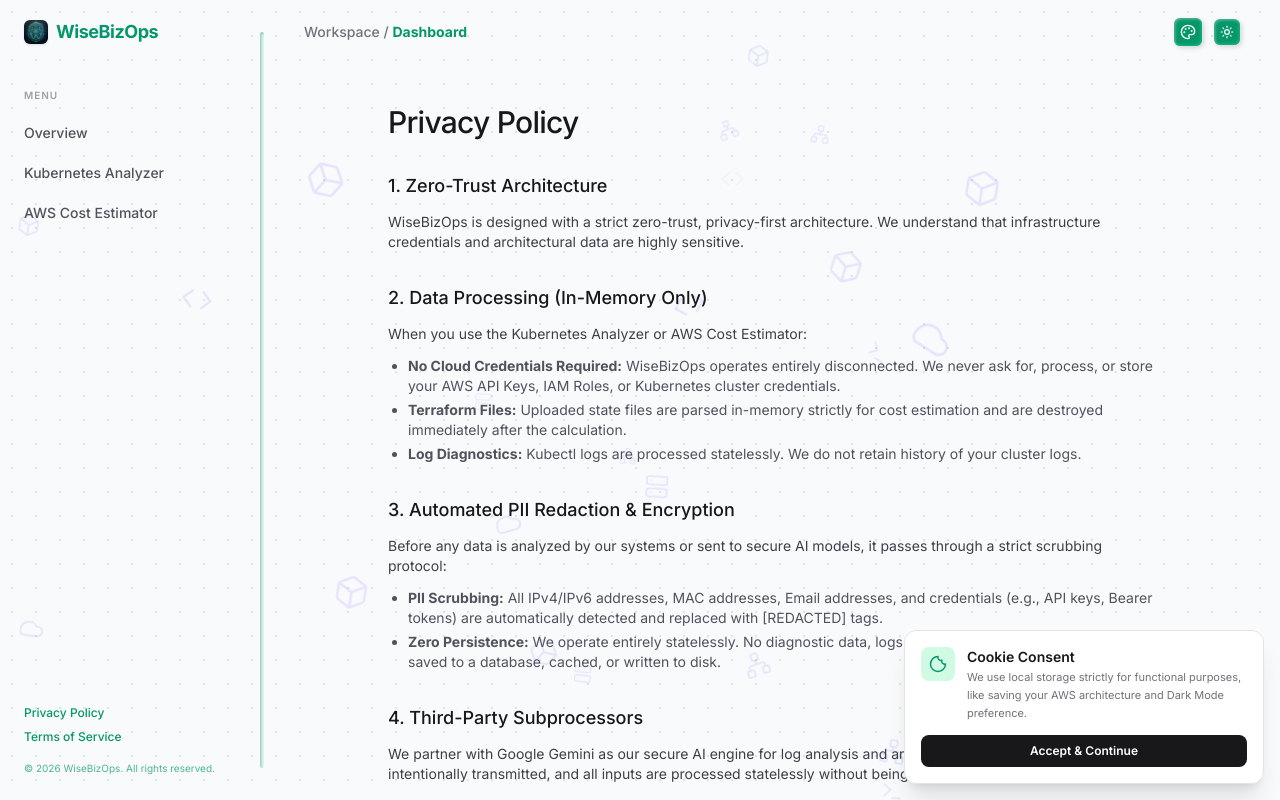
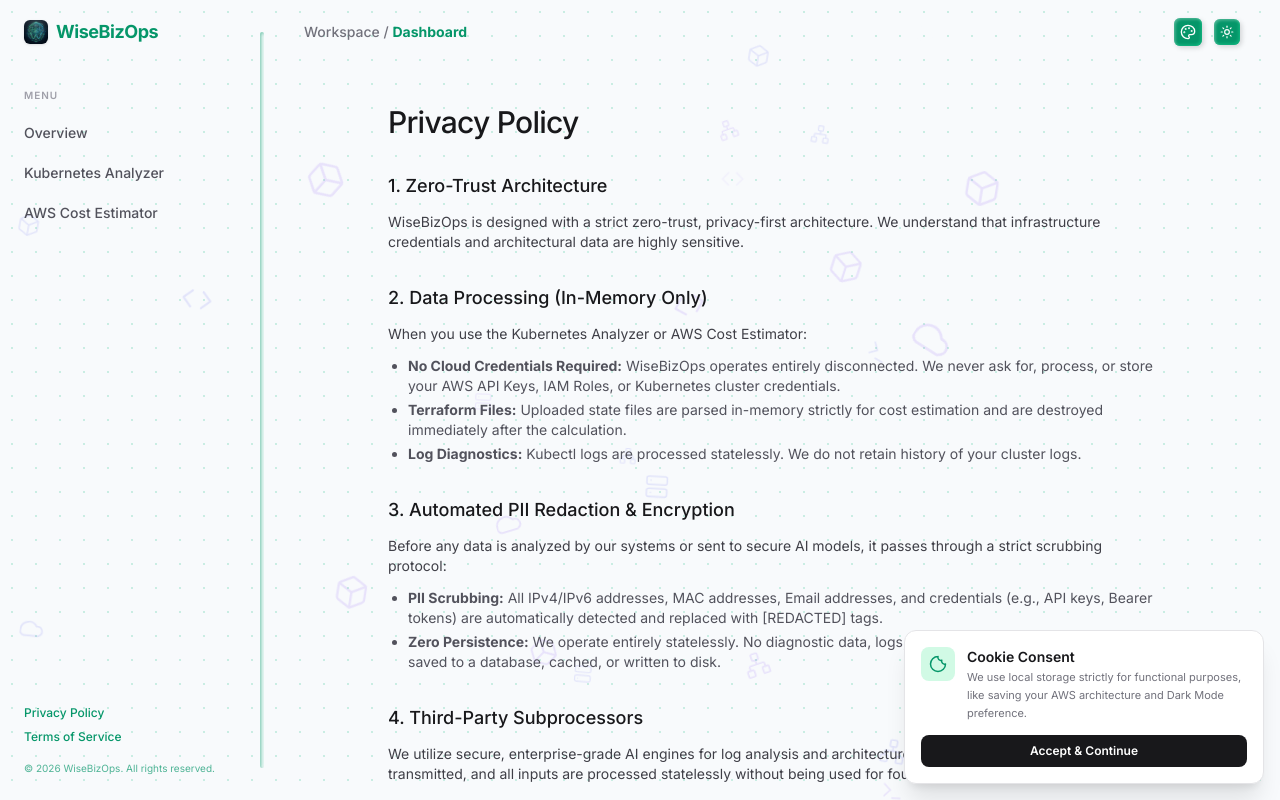
Before and after one commit to Adithya-Meda/wisebizops, a Next.js app: page /privacy in a window 1280 px wide. Built offline with nearby package versions, Linux system fonts and the light colour scheme.

Commit message:
docs: remove explicit mention of google gemini from privacy policy to keep backend AI providers abstract

```diff
--- a/src/app/privacy/page.tsx
+++ b/src/app/privacy/page.tsx
@@ -32,7 +32,7 @@ export default function PrivacyPolicy() {
 
         <section className="space-y-3">
           <h2 className="text-lg font-medium text-zinc-900 dark:text-zinc-100 transition-colors">4. Third-Party Subprocessors</h2>
-          <p>We partner with Google Gemini as our secure AI engine for log analysis and architecture description. No PII is intentionally transmitted, and all inputs are processed statelessly without being used for foundational model training.</p>
+          <p>We utilize secure, enterprise-grade AI engines for log analysis and architecture description. No PII is intentionally transmitted, and all inputs are processed statelessly without being used for foundational model training.</p>
         </section>
 
         <section className="space-y-3">
```
